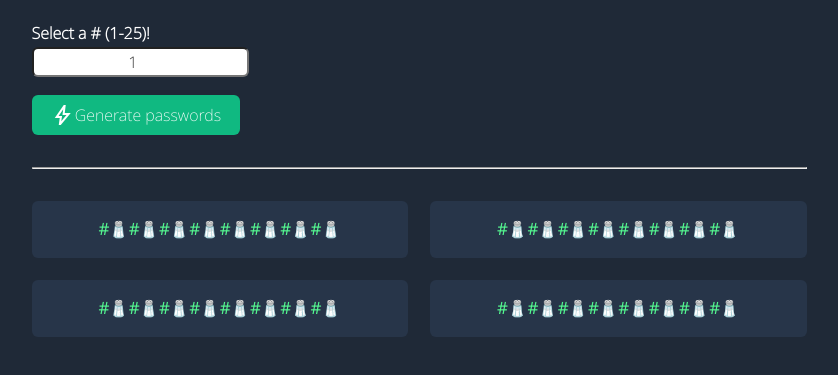
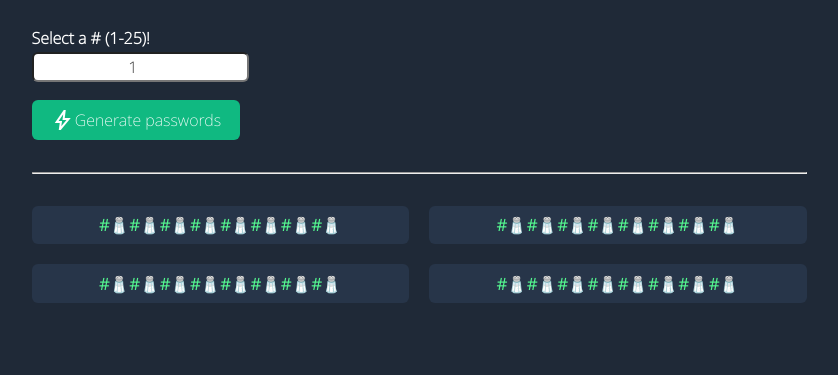
Before and after one commit to wvinson43/SaltyPasswordGenerator, a website built with webpack: page index.html in a window 1280 px wide. Shown: the part 211-586 px from the top of the page, without its empty margins (221-1059 px from the left). Built offline with nearby package versions, Linux system fonts and the light colour scheme.

Commit message:
final polish

```diff
--- a/index.css
+++ b/index.css
@@ -27,7 +27,7 @@ h1 {
 }
 
 h3 {
-    margin: -0.313rem auto 0.625rem;
+    margin: 0 auto 0.625rem;
     font-weight: 400;
 }
 
@@ -58,15 +58,21 @@ button {
     cursor: pointer;
 }
 
+.lightning-icon {
+    display: flex;
+    align-items: center;
+}
+
 button:hover,
 button:focus {
     transform: scale(1.06);
 }
 
-.lightning-icon {
-    display: flex;
-    align-items: center;
-    justify-content: center;
+.grid-container {
+    padding-top: 1.5em;
+    display: grid;
+    grid-template-columns: repeat(auto-fit, minmax(280px, 1fr));
+    gap: 20px;
 }
 
 .grid-container-div {
@@ -74,15 +80,12 @@ button:focus {
 }
 
 .password {
-     display: inline-block;
-     min-width: 80%;
-     word-wrap: break-word;
+    text-align: center;
     background: #273549;
     color:#55F991;
+    line-height: 0;
     padding: 1.2rem 1.4rem;
     border-radius: 6px;
-     margin: 1rem -2rem 1rem 3rem;
-     text-align: center;
 }
 
 .password:empty:before {
@@ -92,16 +95,8 @@ button:focus {
   /* responsiveness */
 
 @media (min-width: 626px) {
-
     h1 {
         margin-top: 5rem;
-      }
-
-    .grid-container {
-          padding-top: 1.5em;
-          display: grid;
-          grid-template-columns: repeat(auto-fit, minmax(280px, 1fr));
-          gap: 1.4rem;
     }
 
     .password {
```
Also changed, not shown: README.md. Lines whose indentation alone changed are shown as unchanged.
